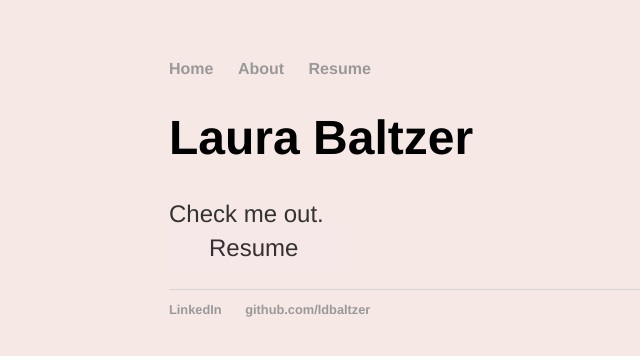
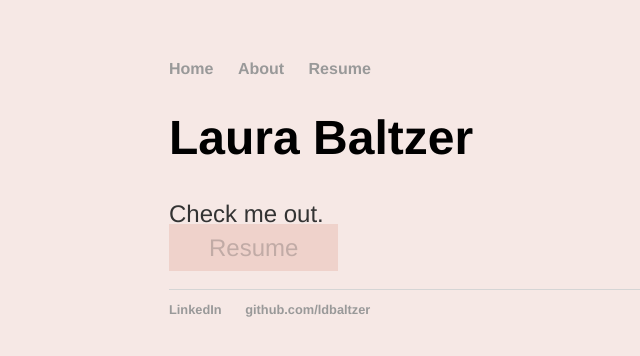
Before and after one commit to ldbaltzer/ldbaltzer.github.io, a Jekyll site: the page built from index.html, in a window 1280 px wide. Shown: the top 356 px of the page, without its empty margins (23-663 px from the left). Built offline with Jekyll 4.4.1, drawn with Linux system fonts in a browser that asks for light colours.

Commit message:
Update main.css

```diff
--- a/css/main.css
+++ b/css/main.css
@@ -2,11 +2,11 @@ body {
     margin: 60px auto;
     width: 70%;
     background-color: #f6e8e5;
-    font-family: 'Didot', 'Helvetica','Arial';
+    font-family: 'Kannada MN', 'Helvetica','Arial';
 }
 .btn {
-  color: #363030;
-  background: #f6e8e9;
+  color: #c1aba6;
+  background: #efd2cb;
   padding: 10px 40px;
   text-decoration: none;
   transition: background .5s;
```
